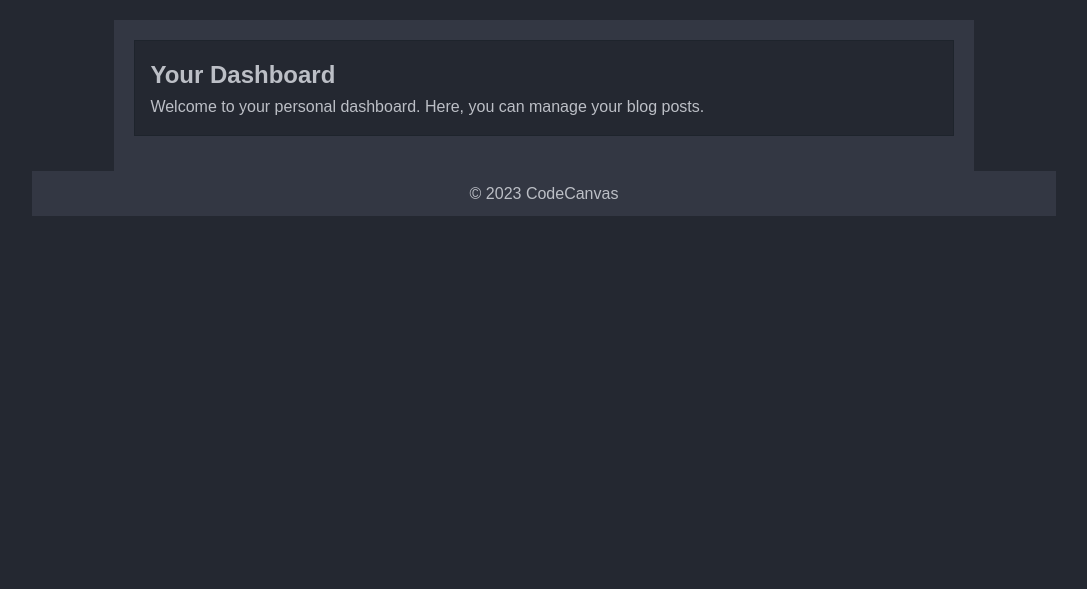
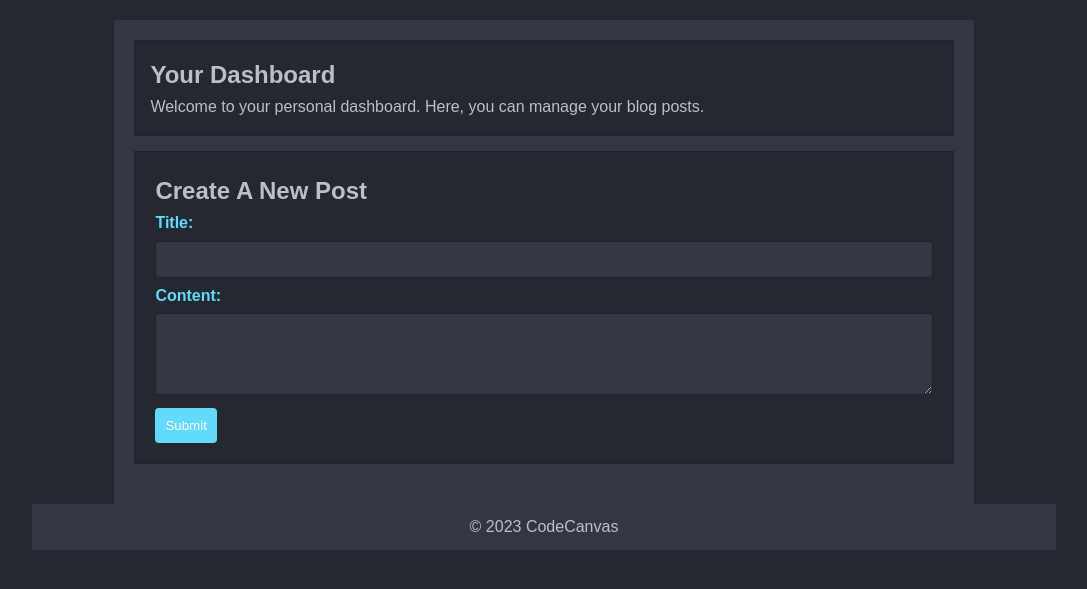
Before and after one commit to LanceLancealot/CodeCanvas, a Node server app: template views/dashboard.handlebars in a window 1280 px wide. Shown: the part 149-738 px from the top of the page, without its empty margins (96-1183 px from the left). Run offline with Node 20, Linux system fonts and the light colour scheme; the template is opened without the code that fills it, so the values that code supplies are empty; some libraries are stand-ins or nearby versions.

Commit message:
Worked On New Post Functionality, Still doesnt work but its closer to being fixed

```diff
--- a/public/css/style.css
+++ b/public/css/style.css
@@ -8,8 +8,8 @@ body, h1, h2, h3, p, ul, ol {
 body {
     font-family: 'Arial', sans-serif;
     line-height: 1.6;
-    background-color: #242831; /* Background Color */
-    color: #BCBFC6; /* Text Color */
+    background-color: #242831;
+    color: #BCBFC6;
 }
 
 .container {
@@ -19,30 +19,30 @@ body {
 
 /* Header styles */
 header {
-    background-color: #333743; /* Header Color */
-    color: #A09FA5; /* Header Text Color */
+    background-color: #333743;
+    color: #A09FA5;
     padding: 10px 0;
 }
 
 /* Navigation styles */
 nav {
-    background-color: #5A6988; /* Sidebar Color */
+    background-color: #5A6988;
     padding: 10px 0;
     text-align: center;
 }
 
 nav a {
-    color: #BCBFC6; /* Sidebar Text Color */
+    color: #BCBFC6;
     text-decoration: none;
     padding: 10px;
-    border: 1px solid #333743; /* Sidebar Border Color */
+    border: 1px solid #333743;
     margin: 0 5px;
     display: inline-flex;
 }
 
 nav a:hover {
     text-decoration: underline;
-    background-color: #3F4A60; /* Hover Color */
+    background-color: #3F4A60;
 }
 
 /* Main content styles */
@@ -51,16 +51,16 @@ section {
 }
 
 article {
-    border: 1px solid #333743; /* Article Border Color */
-    background-color: #242831; /* Article Background Color */
+    border: 1px solid #333743;
+    background-color: #242831;
     padding: 20px;
     margin-bottom: 20px;
 }
 
 /* Footer styles */
 footer {
-    background-color: #333743; /* Footer Color */
-    color: #BCBFC6; /* Footer Text Color */
+    background-color: #333743;
+    color: #BCBFC6;
     text-align: center;
     padding: 10px 0;
 }
@@ -72,7 +72,11 @@ footer {
         align-items: center;
     }
 
-    /* Responsive styles for Dashboard */
+    section {
+        padding: 15px;
+    }
+
+    /* Dashboard styles for small screens */
     .dashboard-content {
         padding: 15px;
     }
@@ -80,26 +84,64 @@ footer {
 
 /* Dashboard styles */
 .dashboard-header {
-    background-color: #1E242C; /* Dashboard Header Background Color */
-    color: #61dafb; /* Dashboard Header Text Color */
+    background-color: #1E242C;
+    color: #61dafb;
     padding: 15px;
     text-align: center;
 }
 
 .dashboard-content {
-    background-color: #333743; /* Dashboard Content Background Color */
-    color: #BCBFC6; /* Dashboard Content Text Color */
+    background-color: #333743;
+    color: #BCBFC6;
     padding: 20px;
     margin-top: 20px;
 }
 
 .dashboard-post {
-    border: 1px solid #1E242C; /* Dashboard Post Border Color */
-    background-color: #242831; /* Dashboard Post Background Color */
+    border: 1px solid #1E242C;
+    background-color: #242831;
     padding: 15px;
     margin-bottom: 15px;
 }
 
 .dashboard-post h3 {
-    color: #61dafb; /* Dashboard Post Title Color */
+    color: #61dafb;
 }
+
+/* New Post Form styles */
+.dashboard-form {
+    background-color: #242831;
+    border: 1px solid #1E242C;
+    padding: 20px;
+    margin-bottom: 20px;
+}
+
+.dashboard-form label {
+    color: #61dafb;
+    font-weight: bold;
+}
+
+.dashboard-form input,
+.dashboard-form textarea {
+    width: 100%;
+    padding: 10px;
+    margin: 5px 0;
+    border: 1px solid #1E242C;
+    border-radius: 4px;
+    box-sizing: border-box;
+    background-color: #333743;
+    color: #BCBFC6;
+}
+
+.dashboard-form button {
+    background-color: #61dafb;
+    color: white;
+    padding: 10px;
+    border: none;
+    border-radius: 4px;
+    cursor: pointer;
+}
+
+.dashboard-form button:hover {
+    background-color: #3F4A60;
+}
--- a/server.js
+++ b/server.js
@@ -7,13 +7,13 @@ const PORT = process.env.PORT || 3000;
 const hbs = exphbs.create({});
 const routes = require('./controllers');
 const passport = require('passport');
+const blogroutes = require('./controllers/api/blogroutes');
 
-
-//Sequelize
+// Sequelize
 const sequelize = require('./config/connection');
 const SequelizeStore = require('connect-session-sequelize')(session.Store);
 
-//Session
+// Session
 const sess = {
   secret: 'bob ross',
   cookie: {
@@ -25,8 +25,8 @@ const sess = {
   resave: false,
   saveUninitialized: true,
   store: new SequelizeStore({
-    db: sequelize
-  })
+    db: sequelize,
+  }),
 };
 
 app.use(session(sess));
@@ -34,23 +34,27 @@ app.use(session(sess));
 app.use(passport.initialize());
 app.use(passport.session());
 
-//Handlebars
+// Handlebars
 app.engine('handlebars', hbs.engine);
 app.set('view engine', 'handlebars');
 
-//JSON parse middleware
-app.use(express.urlencoded( {extended:true}));
+// JSON parse middleware
+app.use(express.urlencoded({ extended: true }));
 app.use(express.json());
 
-//CSS styles middleware
+// CSS styles middleware
 app.use('/public', express.static(path.join(__dirname, 'public')));
 
+// Routes
 app.use('/', routes);
+app.use('/dashboard', blogroutes);
 
-//Homepage route
-app.get('/', (req,res) => {
-    res.render('homepage');
-})
+// Homepage route
+app.get('/', (req, res) => {
+  res.render('homepage');
+});
+
+app.post('/dashboard/new-post', blogroutes.newPost);
 
 sequelize.sync({ force: false }).then(() => {
   app.listen(PORT, () => console.log(`Server is running on port ${PORT}`));
--- a/views/dashboard.handlebars
+++ b/views/dashboard.handlebars
@@ -23,6 +23,19 @@
                 {{/each}}
             </ul>
         </article>
+
+        <article class="dashboard-post dashboard-form">
+            <h2>Create A New Post</h2>
+             <form action="/dashboard/new-post" method="POST">
+                <label for="title">Title:</label>
+                <input type="text" id="title" name="title" required>
+
+                <label for="content">Content:</label>
+                <textarea id="content" name="content" rows="4" required></textarea>
+
+                <button type="submit">Submit</button>
+            </form>
+        </article>
     </section>
 
     <footer>
```
Also changed, not shown: controllers/api/blogroutes.js (+1 -20 lines).
